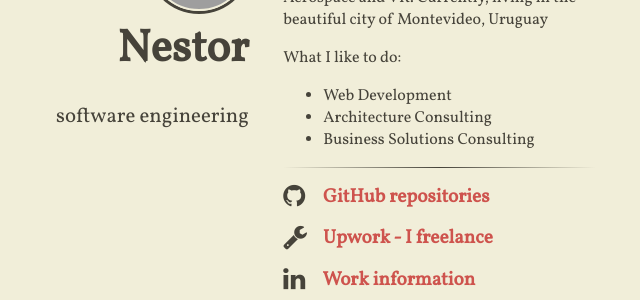
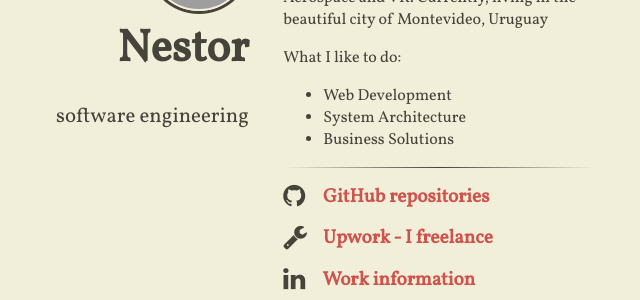
Before and after one commit to nestorbenavidez/shortkingstories.github.io, a Jekyll site: the page built from index.html, in a window 1280 px wide. Shown: the part 217-517 px from the top of the page, without its empty margins (384-1024 px from the left). Built offline with Jekyll 4.4.1, drawn with Linux system fonts in a browser that asks for light colours; nearby versions of some CDN libraries; grey boxes are pictures that could not be loaded.

Commit message:
text changes in front page

```diff
--- a/_includes/content.html
+++ b/_includes/content.html
@@ -4,8 +4,8 @@
 <p>What I like to do:</p>
 <ul>
   <li>Web Development</li>
-  <li>Architecture Consulting</li>
-  <li>Business Solutions Consulting</li>
+  <li>System Architecture</li>
+  <li>Business Solutions</li>
 </ul>
 
 <hr />
```
